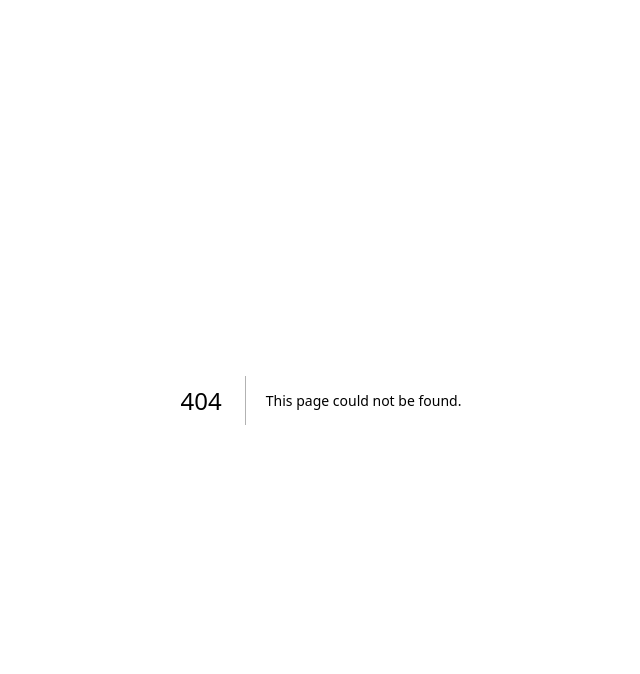
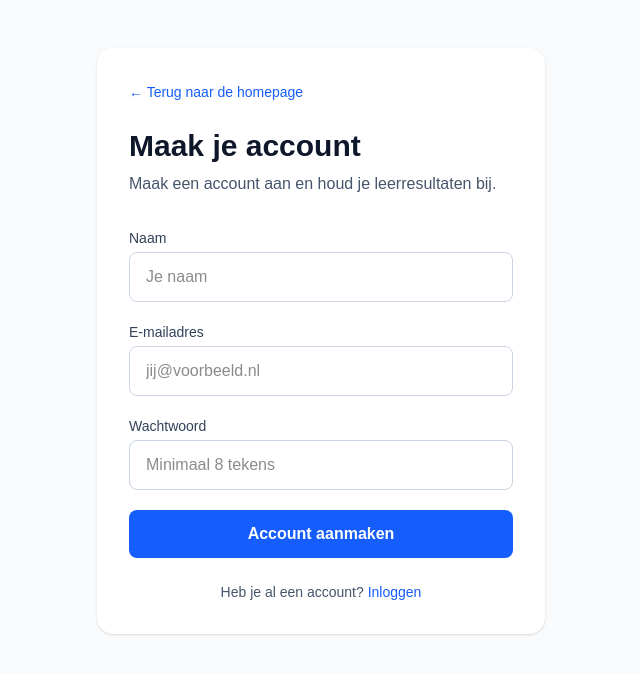
Before and after one commit to koenhakkerman-down/leer-site, a Next.js app: page /register in a window 1280 px wide. Before the commit this address had no page. Shown: the top 674 px of the page, without its empty margins (319-959 px from the left). Built offline with nearby package versions, Linux system fonts and the light colour scheme.

Commit message:
iets gedaan vgm

```diff
--- /dev/null
+++ b/src/app/register/page.tsx
@@ -0,0 +1,166 @@
+
+"use client";
+
+import { useState } from "react";
+import { createClient } from "@/lib/supabase/client";
+import Link from "next/link";
+
+export default function RegisterPage() {
+  const [naam, setNaam] = useState("");
+  const [email, setEmail] = useState("");
+  const [wachtwoord, setWachtwoord] = useState("");
+  const [melding, setMelding] = useState("");
+  const [bezig, setBezig] = useState(false);
+
+  async function registreer(event: React.FormEvent<HTMLFormElement>) {
+    event.preventDefault();
+    setMelding("");
+    setBezig(true);
+
+    try {
+      const supabase = createClient();
+
+      const { data, error } = await supabase.auth.signUp({
+        email,
+        password: wachtwoord,
+        options: {
+          data: {
+            display_name: naam,
+          },
+        },
+      });
+
+      if (error) {
+        setMelding(error.message);
+        return;
+      }
+
+      if (data.user && data.user.identities?.length === 0) {
+        setMelding(
+          "Met dit e-mailadres bestaat mogelijk al een account."
+        );
+        return;
+      }
+
+      setMelding(
+        "Je account is aangemaakt! Controleer je e-mail om je account te bevestigen."
+      );
+    } catch {
+      setMelding(
+        "Er ging iets mis. Controleer je Supabase-instellingen en probeer opnieuw."
+      );
+    } finally {
+      setBezig(false);
+    }
+  }
+
+  return (
+    <main className="min-h-screen bg-slate-50 px-4 py-12">
+      <div className="mx-auto max-w-md rounded-2xl bg-white p-8 shadow-sm">
+        <Link
+          href="/"
+          className="text-sm text-blue-600 hover:underline"
+        >
+          ← Terug naar de homepage
+        </Link>
+
+        <h1 className="mt-6 text-3xl font-bold text-slate-900">
+          Maak je account
+        </h1>
+
+        <p className="mt-2 text-slate-600">
+          Maak een account aan en houd je leerresultaten bij.
+        </p>
+
+        <form onSubmit={registreer} className="mt-8 space-y-5">
+          <div>
+            <label
+              htmlFor="naam"
+              className="mb-1 block text-sm font-medium text-slate-700"
+            >
+              Naam
+            </label>
+            <input
+              id="naam"
+              type="text"
+              autoComplete="name"
+              required
+              value={naam}
+              onChange={(event) => setNaam(event.target.value)}
+              className="w-full rounded-lg border border-slate-300 px-4 py-3 outline-none focus:border-blue-500"
+              placeholder="Je naam"
+            />
+          </div>
+
+          <div>
+            <label
+              htmlFor="email"
+              className="mb-1 block text-sm font-medium text-slate-700"
+            >
+              E-mailadres
+            </label>
+            <input
+              id="email"
+              type="email"
+              autoComplete="email"
+              required
+              value={email}
+              onChange={(event) => setEmail(event.target.value)}
+              className="w-full rounded-lg border border-slate-300 px-4 py-3 outline-none focus:border-blue-500"
+              placeholder="jij@voorbeeld.nl"
+            />
+          </div>
+
+          <div>
+            <label
+              htmlFor="wachtwoord"
+              className="mb-1 block text-sm font-medium text-slate-700"
+            >
+              Wachtwoord
+            </label>
+            <input
+              id="wachtwoord"
+              type="password"
+              autoComplete="new-password"
+              minLength={8}
+              required
+              value={wachtwoord}
+              onChange={(event) =>
+                setWachtwoord(event.target.value)
+              }
+              className="w-full rounded-lg border border-slate-300 px-4 py-3 outline-none focus:border-blue-500"
+              placeholder="Minimaal 8 tekens"
+            />
+          </div>
+
+          <button
+            type="submit"
+            disabled={bezig}
+            className="w-full rounded-lg bg-blue-600 px-4 py-3 font-semibold text-white hover:bg-blue-700 disabled:opacity-50"
+          >
+            {bezig ? "Account aanmaken..." : "Account aanmaken"}
+          </button>
+        </form>
+
+        {melding && (
+          <p
+            role="status"
+            className="mt-5 rounded-lg bg-slate-100 p-4 text-sm text-slate-700"
+          >
+            {melding}
+          </p>
+        )}
+
+        <p className="mt-6 text-center text-sm text-slate-600">
+          Heb je al een account?{" "}
+          <Link
+            href="/login"
+            className="font-medium text-blue-600 hover:underline"
+          >
+            Inloggen
+          </Link>
+        </p>
+      </div>
+    </main>
+  );
+}
```
